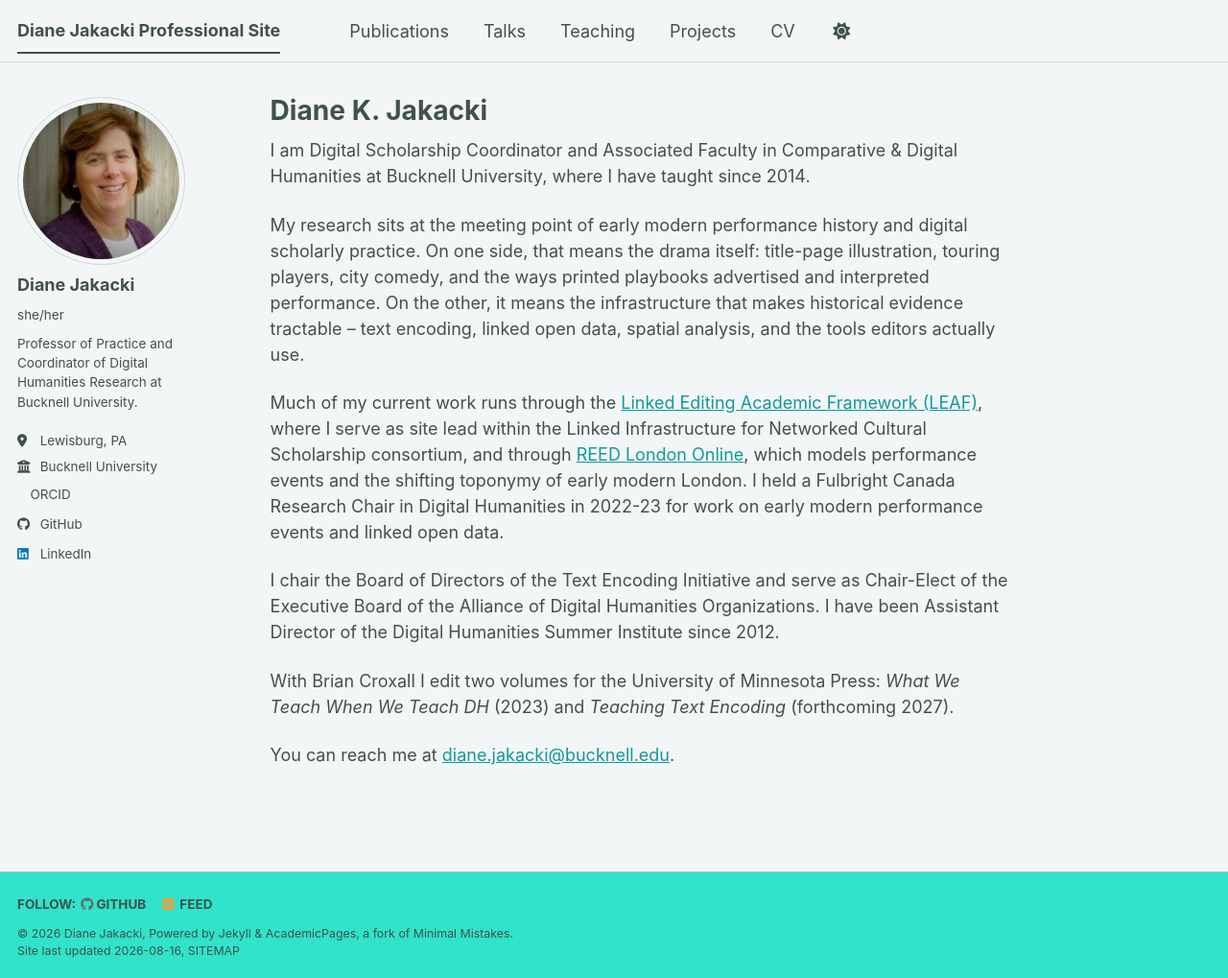
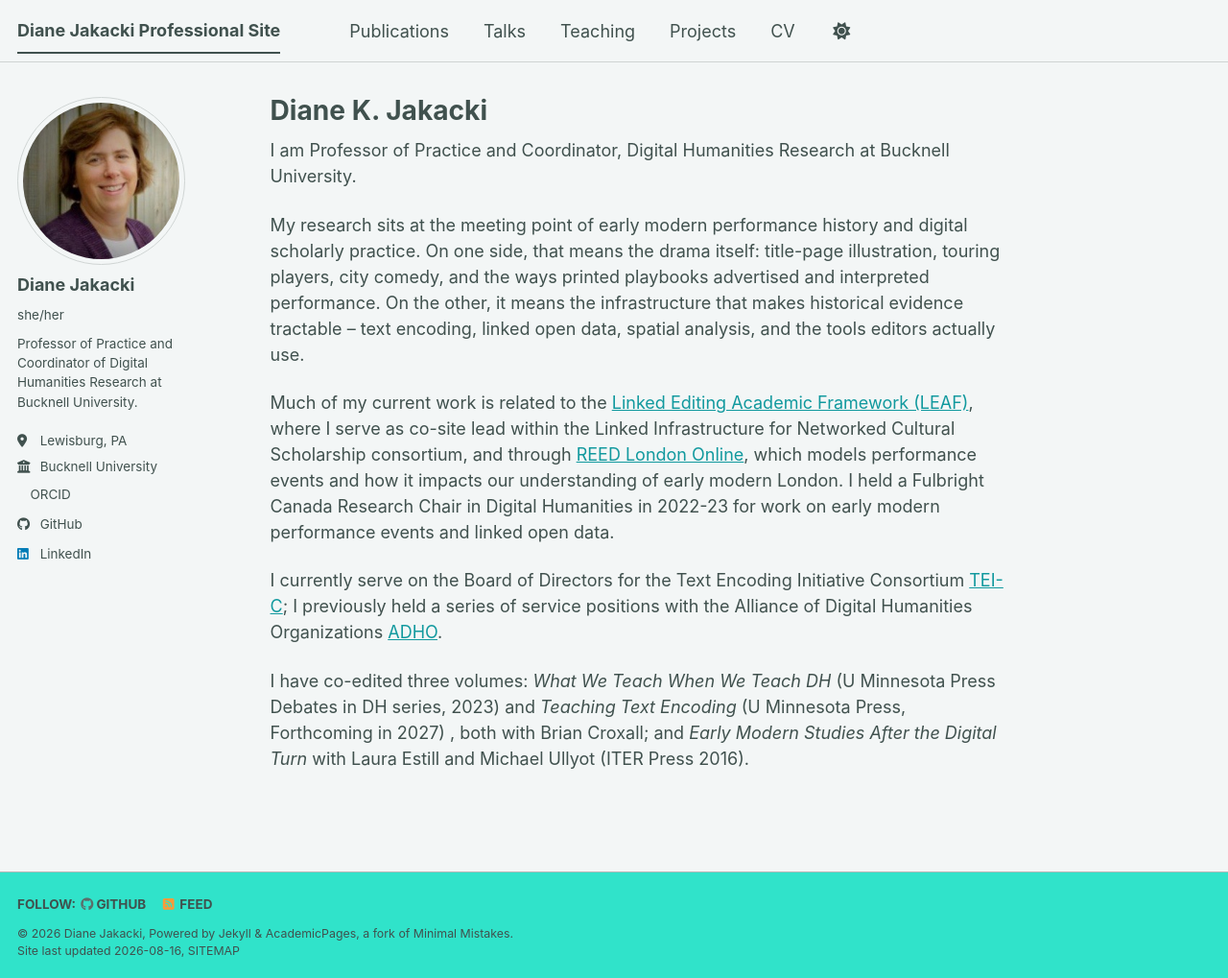
Before and after one commit to djakacki/djakacki.github.io, a Jekyll site: the page built from _pages/about.md, in a window 1280 px wide and 1019 px high. Shown: the whole window at 96% size. Built offline with Jekyll 4.4.1, drawn with Linux system fonts in a browser that asks for light colours; a style sheet for code colours, icons or effects is not loaded.

Commit message:
Update about.md

```diff
--- a/_pages/about.md
+++ b/_pages/about.md
@@ -7,8 +7,7 @@ redirect_from:
   - /about.html
 ---
 
-I am Digital Scholarship Coordinator and Associated Faculty in Comparative &
-Digital Humanities at Bucknell University, where I have taught since 2014.
+I am Professor of Practice and Coordinator, Digital Humanities Research at Bucknell University.
 
 My research sits at the meeting point of early modern performance history and
 digital scholarly practice. On one side, that means the drama itself: title-page
@@ -17,21 +16,17 @@ advertised and interpreted performance. On the other, it means the
 infrastructure that makes historical evidence tractable -- text encoding, linked
 open data, spatial analysis, and the tools editors actually use.
 
-Much of my current work runs through the [Linked Editing Academic Framework
+Much of my current work is related to the [Linked Editing Academic Framework
 (LEAF)](/portfolio/leaf-linked-editing-academic-framework/), where I serve as
-site lead within the Linked Infrastructure for Networked Cultural Scholarship
+co-site lead within the Linked Infrastructure for Networked Cultural Scholarship
 consortium, and through [REED London Online](/portfolio/reed-london-online/),
-which models performance events and the shifting toponymy of early modern
+which models performance events and how it impacts our understanding of early modern
 London. I held a Fulbright Canada Research Chair in Digital Humanities in
 2022-23 for work on early modern performance events and linked open data.
 
-I chair the Board of Directors of the Text Encoding Initiative and serve as
-Chair-Elect of the Executive Board of the Alliance of Digital Humanities
-Organizations. I have been Assistant Director of the Digital Humanities Summer
-Institute since 2012.
+I currently serve on the Board of Directors for the Text Encoding Initiative Consortium [TEI-C](https://tei-c.org);
+I previously held a series of service positions with the Alliance of Digital Humanities Organizations [ADHO](https:adho.org).
 
-With Brian Croxall I edit two volumes for the University of Minnesota Press:
-*What We Teach When We Teach DH* (2023) and *Teaching Text Encoding*
-(forthcoming 2027).
-
-You can reach me at [diane.jakacki@bucknell.edu](mailto:diane.jakacki@bucknell.edu).
+I have co-edited three volumes:
+*What We Teach When We Teach DH* (U Minnesota Press Debates in DH series, 2023) and *Teaching Text Encoding* (U Minnesota Press, Forthcoming in 2027)
+, both with Brian Croxall; and *Early Modern Studies After the Digital Turn* with Laura Estill and Michael Ullyot (ITER Press 2016).
```
